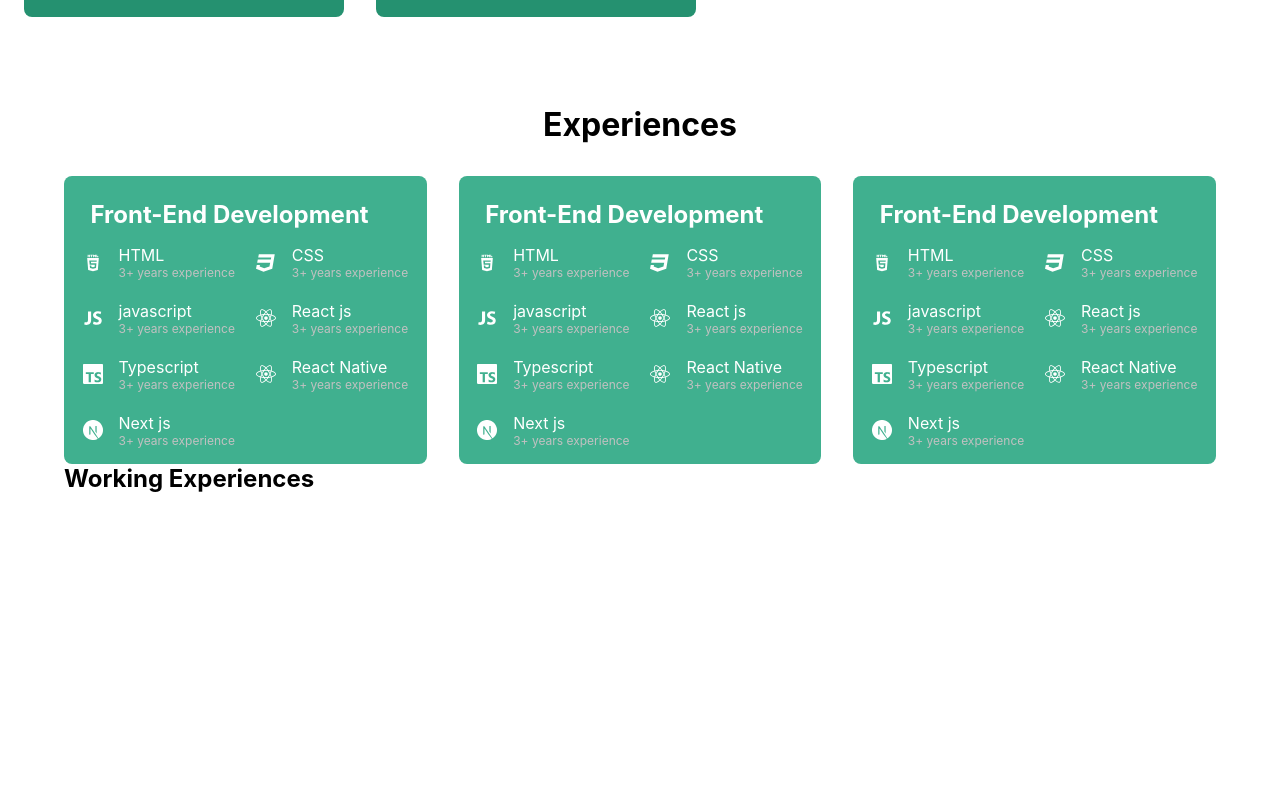
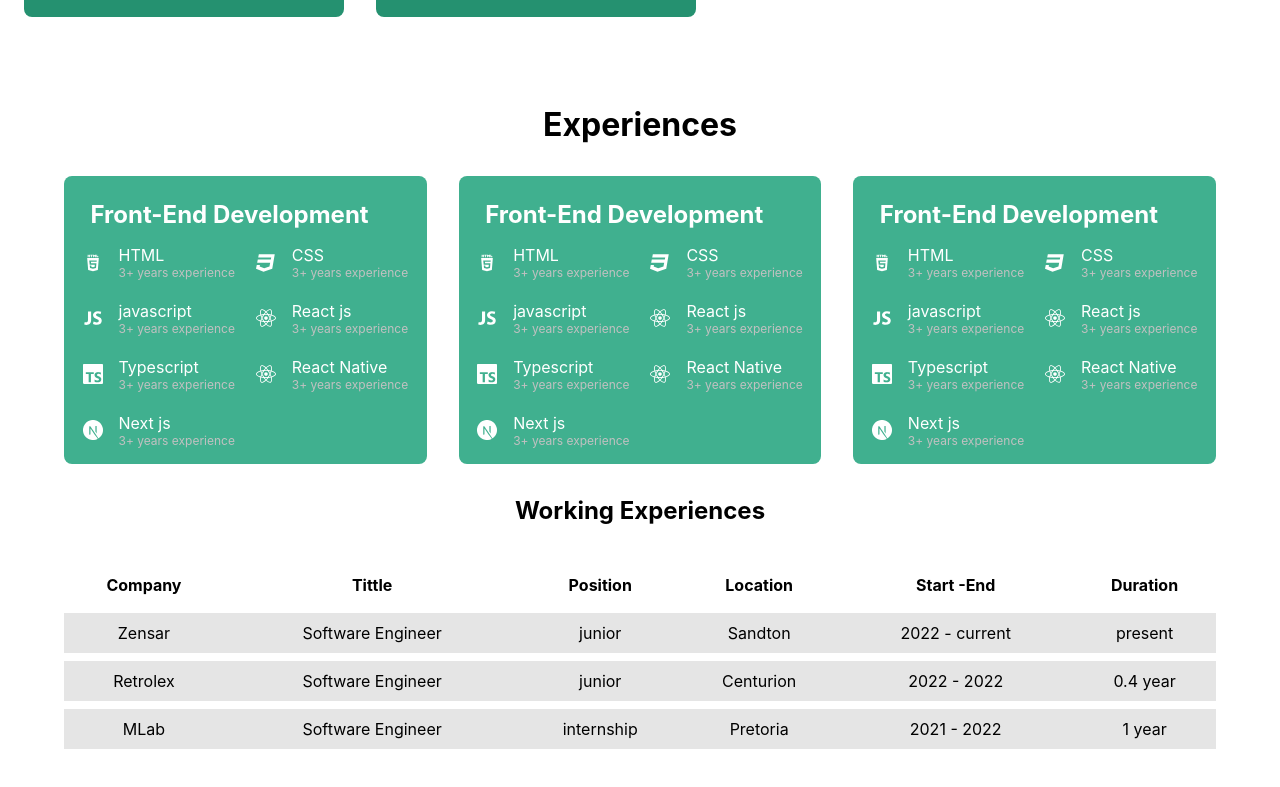
Before and after one commit to pfano-dev/muleyapfano-portfolio, a React (Create React App) app: page / in a window 1280 px wide. Shown: the part 2025-2812 px from the top of the page. Before the commit the page ends 2582 px from the top, so only its background shows below. Built offline with nearby package versions, Linux system fonts and the light colour scheme.

Commit message:
Working experience

```diff
--- /dev/null
+++ b/src/assets/data/exp.js
@@ -0,0 +1,26 @@
+export const data = [
+  {
+    company: "Zensar",
+    Tittle: "Software Engineer",
+    position: "junior",
+    location: "Sandton",
+    start_End: "2022 - current",
+    duration: "present",
+  },
+  {
+    company: "Retrolex",
+    Tittle: "Software Engineer",
+    position: "junior",
+    location: "Centurion",
+    start_End: "2022 - 2022",
+    duration: "0.4 year",
+  },
+  {
+    company: "MLab",
+    Tittle: "Software Engineer",
+    position: "internship",
+    location: "Pretoria",
+    start_End: "2021 - 2022",
+    duration: "1 year",
+  },
+];
--- a/src/components/workingExperience/workingExperience.jsx
+++ b/src/components/workingExperience/workingExperience.jsx
@@ -1,10 +1,33 @@
 import React from "react";
 import "./styles.css";
+import { data } from "../../assets/data/exp";
+console.log(">>>>>>>>>>>>>>>>>", data);
 
 function workingExperience() {
   return (
-    <div>
-      <h2>Working Experiences</h2>
+    <div className="exApp">
+      <table cellspacing="0">
+        <tr>
+          <th>Company</th>
+          <th>Tittle</th>
+          <th>Position</th>
+          <th>Location</th>
+          <th>Start -End</th>
+          <th>Duration</th>
+        </tr>
+        {data.map((val, key) => {
+          return (
+            <tr key={key}>
+              <td>{val.company}</td>
+              <td>{val.Tittle}</td>
+              <td>{val.position}</td>
+              <td>{val.location}</td>
+              <td>{val.start_End}</td>
+              <td>{val.duration}</td>
+            </tr>
+          );
+        })}
+      </table>
     </div>
   );
 }
--- a/src/pages/about/styles.css
+++ b/src/pages/about/styles.css
@@ -10,6 +10,7 @@
   margin-top: 1rem;
   gap: 15%;
 }
+
 .imgSection {
   margin: 5rem;
   width: 100%;
@@ -35,6 +36,7 @@
   width: 100%;
   aspect-ratio: 1/1;
 }
+
 .allcard {
   display: flex;
   width: 100%;
--- a/src/pages/experience/index.jsx
+++ b/src/pages/experience/index.jsx
@@ -13,6 +13,7 @@
         <ExperienceCard />
       </div>
       <div className="workingExperience">
+        <h2 className="">Working Experiences</h2>
         <WorkingExperience />
       </div>
     </div>
--- a/src/pages/experience/styles.css
+++ b/src/pages/experience/styles.css
@@ -11,3 +11,30 @@
   gap: 2rem;
   margin-top: 2rem;
 }
+.workingExperience {
+  text-align: center;
+  margin-top: 2rem;
+}
+.workingExperience h2 {
+  margin-top: 2rem;
+  margin-bottom: 2rem;
+}
+
+.exApp {
+  width: 100%;
+  display: flex;
+  justify-content: center;
+  align-items: center;
+}
+
+table {
+  width: 100%;
+  height: 200px;
+  border-collapse: separate;
+  border-spacing: 0 0.5rem;
+}
+
+td {
+  text-align: center;
+  background-color: #e5e5e5;
+}
```
